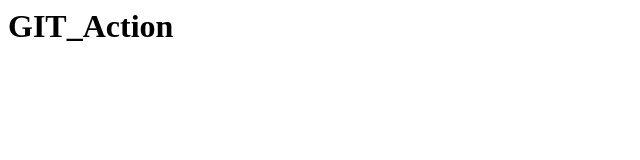
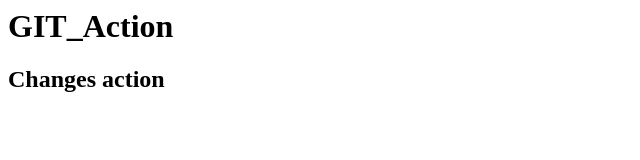
Before and after one commit to tahiraakram6/surge-git_action, a plain HTML site: page index.html in a window 1280 px wide. Shown: the whole page, without its empty margins (0-640 px from the left). Drawn offline with Linux system fonts and the light colour scheme.

Commit message:
Chnages added

```diff
--- a/index.html
+++ b/index.html
@@ -1,3 +1,6 @@
 <h1>
     GIT_Action
 </h1>
+<h2>
+    Changes action
+</h2>
```
